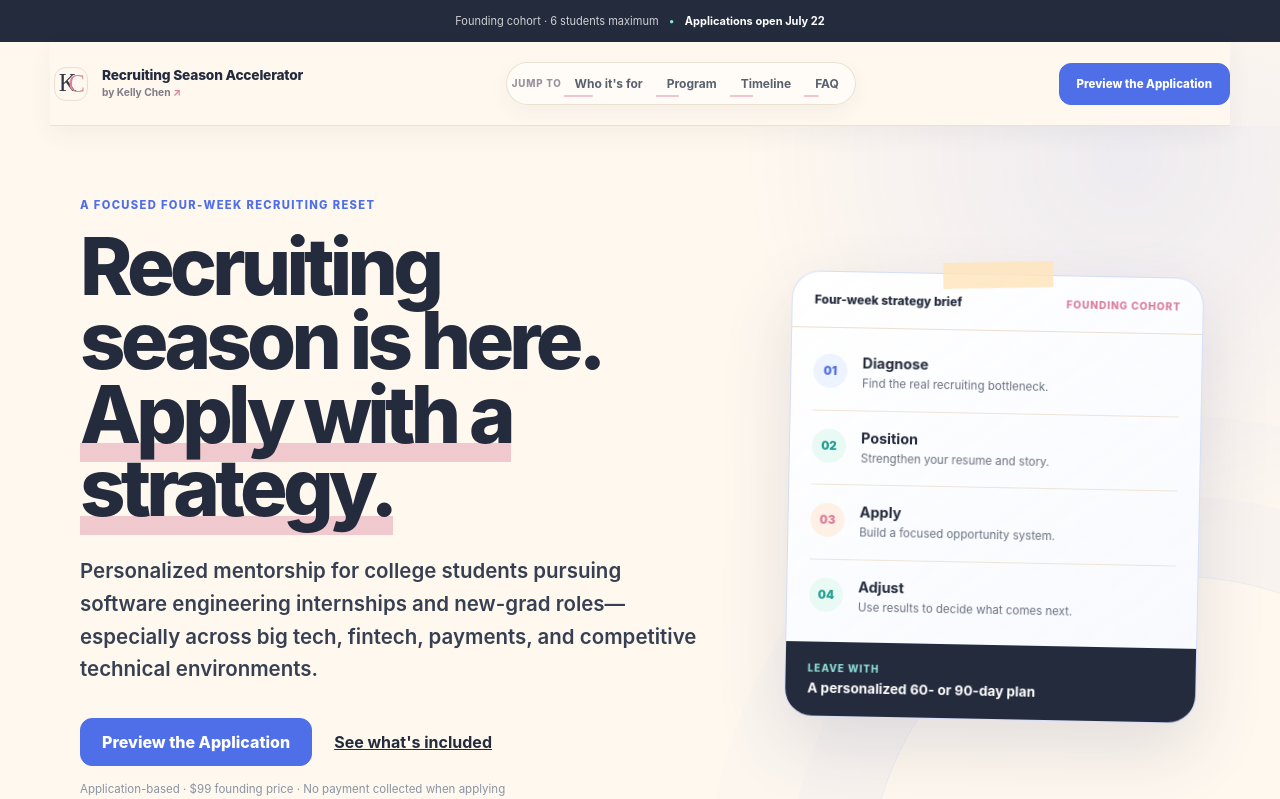
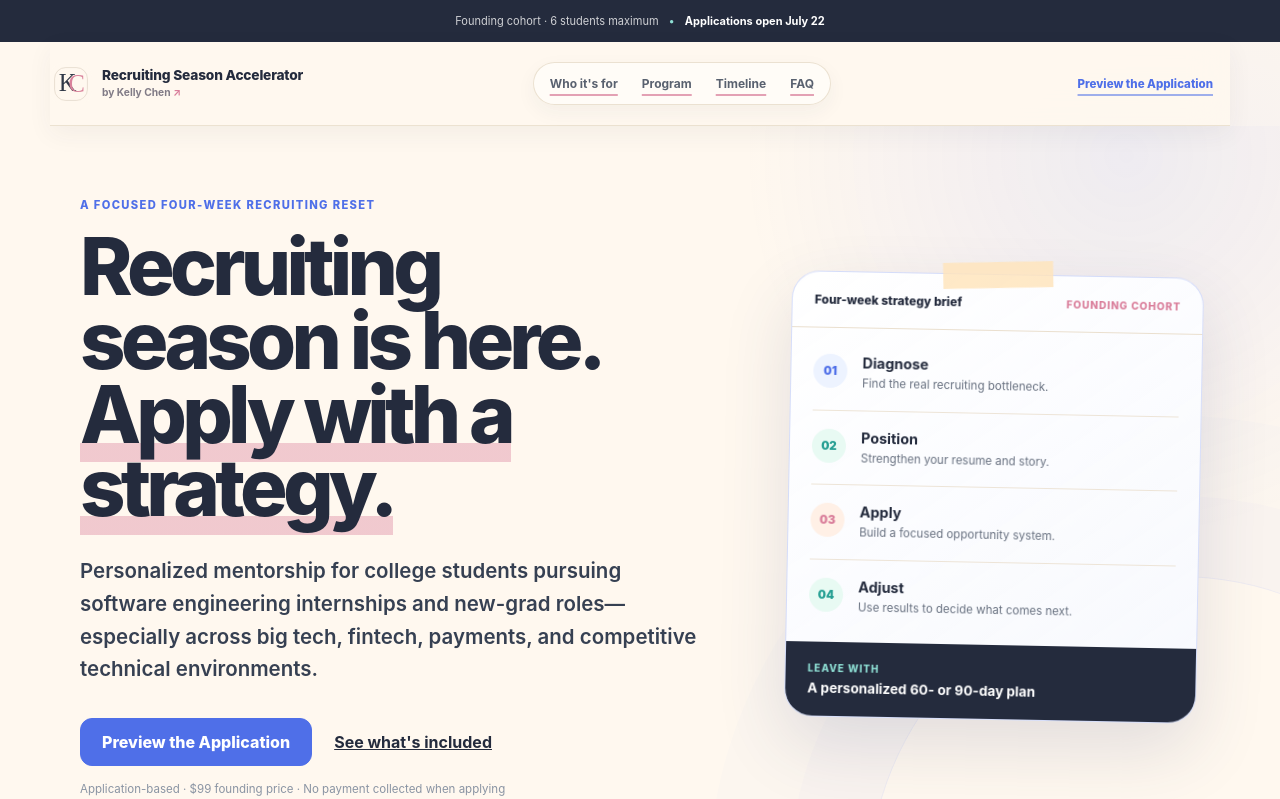
Before and after one commit to kelly0921/recruiting-season-accelerator-application, a React (Vite) app: page / in a window 1280 px wide. Shown: the top 799 px of the page. Built offline with nearby package versions, Linux system fonts and the light colour scheme.

Commit message:
Simplify navbar to underlined links

```diff
--- a/src/siteChrome.jsx
+++ b/src/siteChrome.jsx
@@ -26,7 +26,6 @@ export function ProgramHeader({ compact = false, applicationPage = false }) {
         </div>
       </div>
       <nav className="program-nav" aria-label="Program navigation">
-        <span className="nav-label" aria-hidden="true">Jump to</span>
         <a href="/#fit">Who it&apos;s for</a>
         <a href="/#program">Program</a>
         <a href="/#timeline">Timeline</a>
--- a/src/styles.css
+++ b/src/styles.css
@@ -2964,6 +2964,93 @@ body {
   }
 }
 
+/* Plain underlined navigation — no pills, bubbles, or decorative bars. */
+.program-site .site-header,
+.application-page .site-header {
+  box-shadow: none;
+}
+
+.program-nav {
+  gap: clamp(18px, 2.2vw, 28px);
+}
+
+.nav-label {
+  display: none;
+}
+
+.program-nav a {
+  padding: 5px 0;
+  color: #59616f;
+  text-decoration: underline;
+  text-decoration-color: rgba(217, 125, 154, 0.72);
+  text-decoration-thickness: 1.5px;
+  text-underline-offset: 6px;
+}
+
+.program-nav a::after {
+  display: none;
+}
+
+.program-nav a:hover,
+.program-nav a:focus-visible {
+  background: transparent;
+  color: var(--navy);
+  text-decoration-color: var(--rose);
+  text-decoration-thickness: 2px;
+}
+
+.header-cta {
+  min-height: auto;
+  border: 0;
+  border-radius: 0;
+  background: transparent;
+  box-shadow: none;
+  color: var(--blue);
+  padding: 5px 0;
+  text-decoration: underline;
+  text-decoration-color: rgba(79, 111, 232, 0.55);
+  text-decoration-thickness: 1.5px;
+  text-underline-offset: 6px;
+}
+
+.header-cta:hover,
+.header-cta:focus-visible {
+  background: transparent;
+  color: #334fb8;
+  text-decoration-color: currentColor;
+  text-decoration-thickness: 2px;
+}
+
+@media (max-width: 920px) {
+  .mobile-nav summary {
+    min-height: auto;
+    border: 0;
+    border-radius: 0;
+    background: transparent;
+    padding: 5px 0;
+    text-decoration: underline;
+    text-decoration-color: rgba(217, 125, 154, 0.72);
+    text-underline-offset: 6px;
+  }
+
+  .mobile-nav[open] summary {
+    border-color: transparent;
+    background: transparent;
+  }
+
+  .mobile-nav nav {
+    border-radius: 8px;
+  }
+}
+
+@media (max-width: 620px) {
+  .header-cta,
+  .mobile-nav summary {
+    min-height: auto;
+    padding: 5px 0;
+  }
+}
+
 @media (max-width: 620px) {
   .snapshot-layout {
     padding-top: 42px;
```
